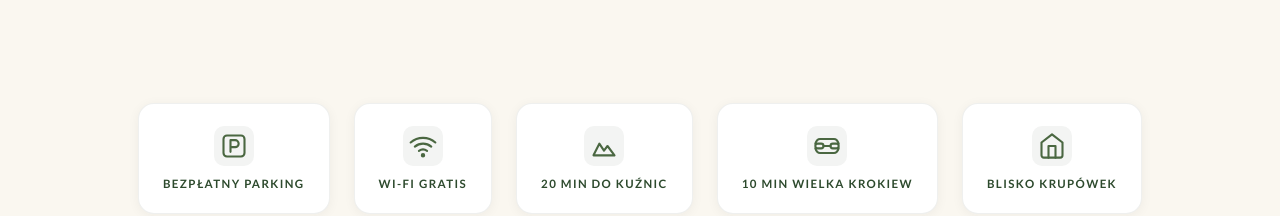
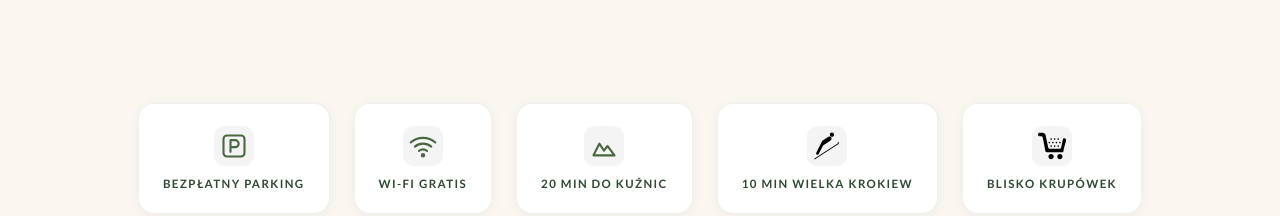
Before and after one commit to Jedrek11/Storczyk-Zakopane-Website, a plain HTML site: page index.html in a window 1280 px wide. Shown: the part 1740-1956 px from the top of the page. Drawn offline with nearby package versions, Linux system fonts and the light colour scheme; a script that the page names is missing; a web font is replaced by a local one.

Commit message:
Replace Krokiew and Krupowki badge icons with custom SVGs

```diff
--- a/index.html
+++ b/index.html
@@ -605,6 +605,12 @@
     border-radius: 10px;
   }
 
+  .badge-icon img {
+    width: 28px;
+    height: 28px;
+    display: block;
+  }
+
   /* ── SECTIONS ── */
   section { padding: 5rem 2rem; }
 
@@ -2096,11 +2102,11 @@
     20 min do Kuźnic
   </div>
   <div class="badge-item badge-hide-tablet">
-    <span class="badge-icon"><svg width="28" height="28" viewBox="0 0 24 24" fill="none" stroke="currentColor" stroke-width="1.8" stroke-linecap="round" stroke-linejoin="round"><path d="M2 12a2 2 0 012-2h3a2 2 0 012 2v0a2 2 0 01-2 2H4a2 2 0 01-2-2z"/><path d="M15 12a2 2 0 012-2h3a2 2 0 012 2v0a2 2 0 01-2 2h-3a2 2 0 01-2-2z"/><path d="M9 12h6"/><path d="M2 10c1-3 3-4 4-4h12c1 0 3 1 4 4"/><path d="M2 14c1 3 3 4 4 4h12c1 0 3-1 4-4"/></svg></span>
+    <span class="badge-icon"><img src="ski-jumping-svgrepo-com.svg" alt="Ikona skoczni narciarskiej" loading="lazy"></span>
     10 min Wielka Krokiew
   </div>
   <div class="badge-item badge-hide-tablet badge-hide-md">
-    <span class="badge-icon"><svg width="28" height="28" viewBox="0 0 24 24" fill="none" stroke="currentColor" stroke-width="1.8" stroke-linecap="round" stroke-linejoin="round"><path d="M3 9l9-7 9 7v11a2 2 0 0 1-2 2H5a2 2 0 0 1-2-2z"/><polyline points="9 22 9 12 15 12 15 22"/></svg></span>
+    <span class="badge-icon"><img src="full-shoping-cart-svgrepo-com.svg" alt="Ikona zakupów przy Krupówkach" loading="lazy"></span>
     Blisko Krupówek
   </div>
   <div class="badge-dots" id="badge-dots">
```
Also changed, not shown: full-shoping-cart-svgrepo-com.svg (added), ski-jumping-svgrepo-com.svg (added).
